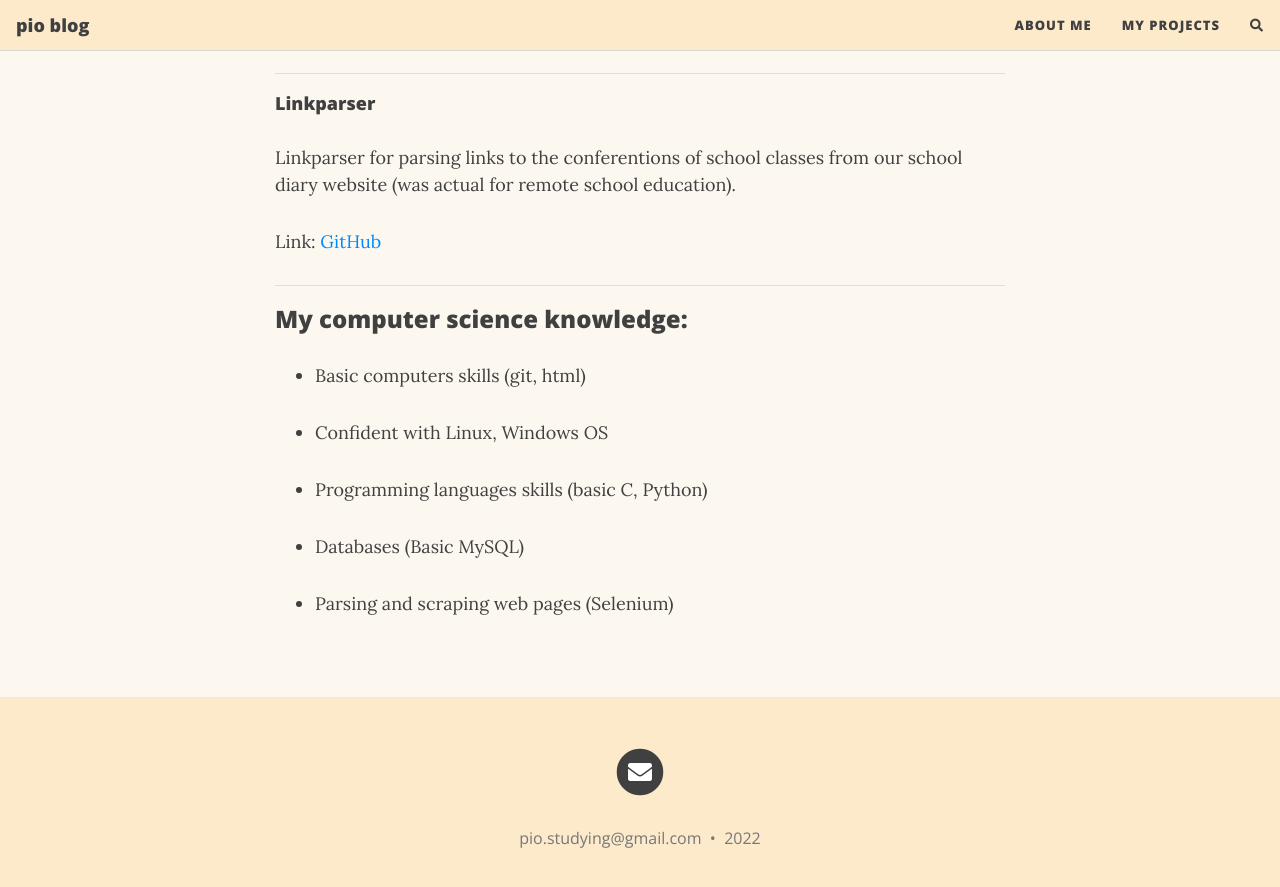
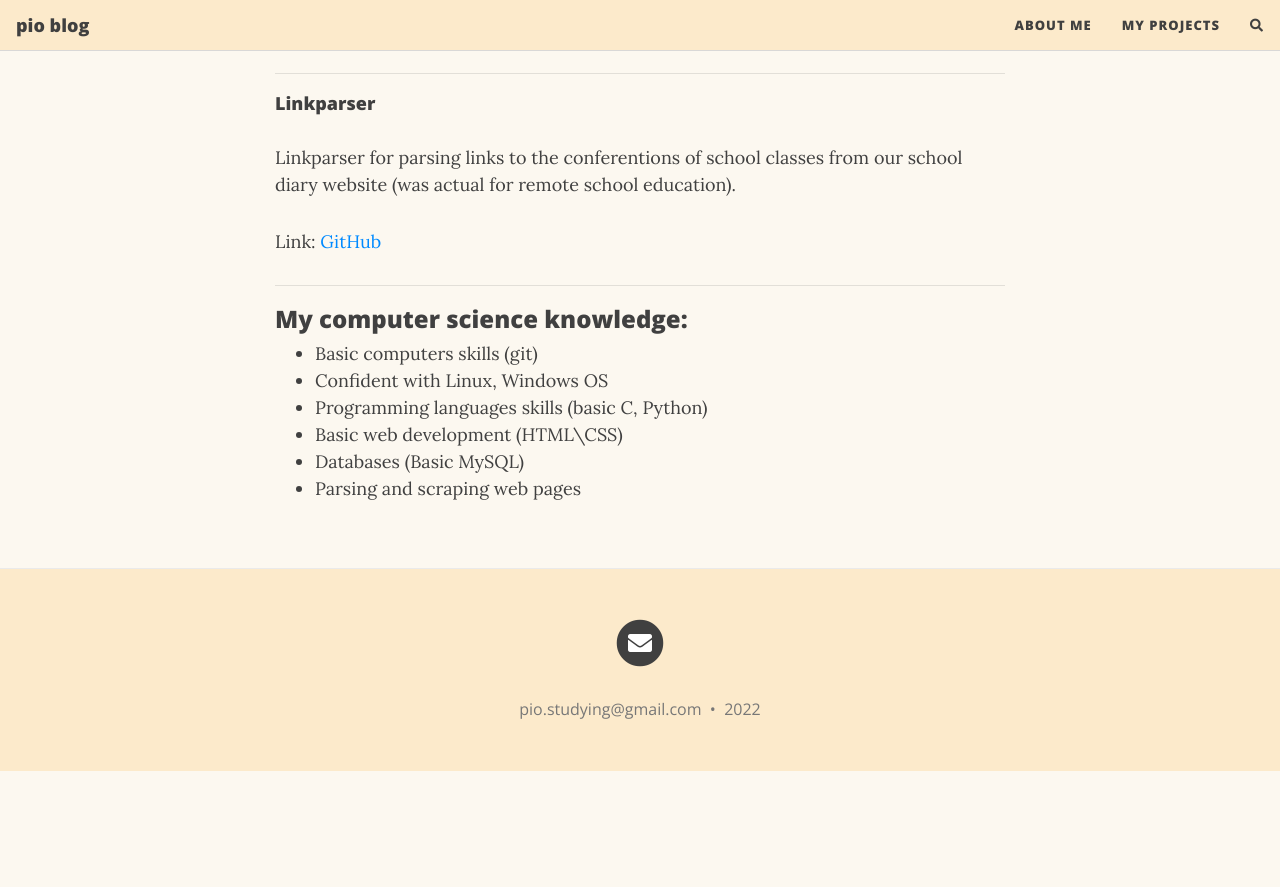
Before and after one commit to bubliki228/blog, a Jekyll site: the page built from myprojects.md, in a window 1280 px wide and 900 px high, scrolled down 1081 px. Shown: the top 887 px of the window. Built offline with Jekyll 4.4.1, drawn with Linux system fonts in a browser that asks for light colours; nearby versions of some CDN libraries; comment, search, counter and statistics services are not loaded; after the commit the page ends 1852 px from its top, so only the background shows below that.

Commit message:
some update

```diff
--- a/myprojects.md
+++ b/myprojects.md
@@ -44,12 +44,9 @@ Link: [GitHub](https://github.com/vedulix/linksparser)
 
 ### My computer science knowledge:
 
-- Basic computers skills (git, html)
-
+- Basic computers skills (git)
 - Confident with Linux, Windows OS
-
 - Programming languages skills (basic C, Python)
-
+- Basic web development (HTML\CSS)
 - Databases (Basic MySQL)
-
-- Parsing and scraping web pages (Selenium)
+- Parsing and scraping web pages
```
